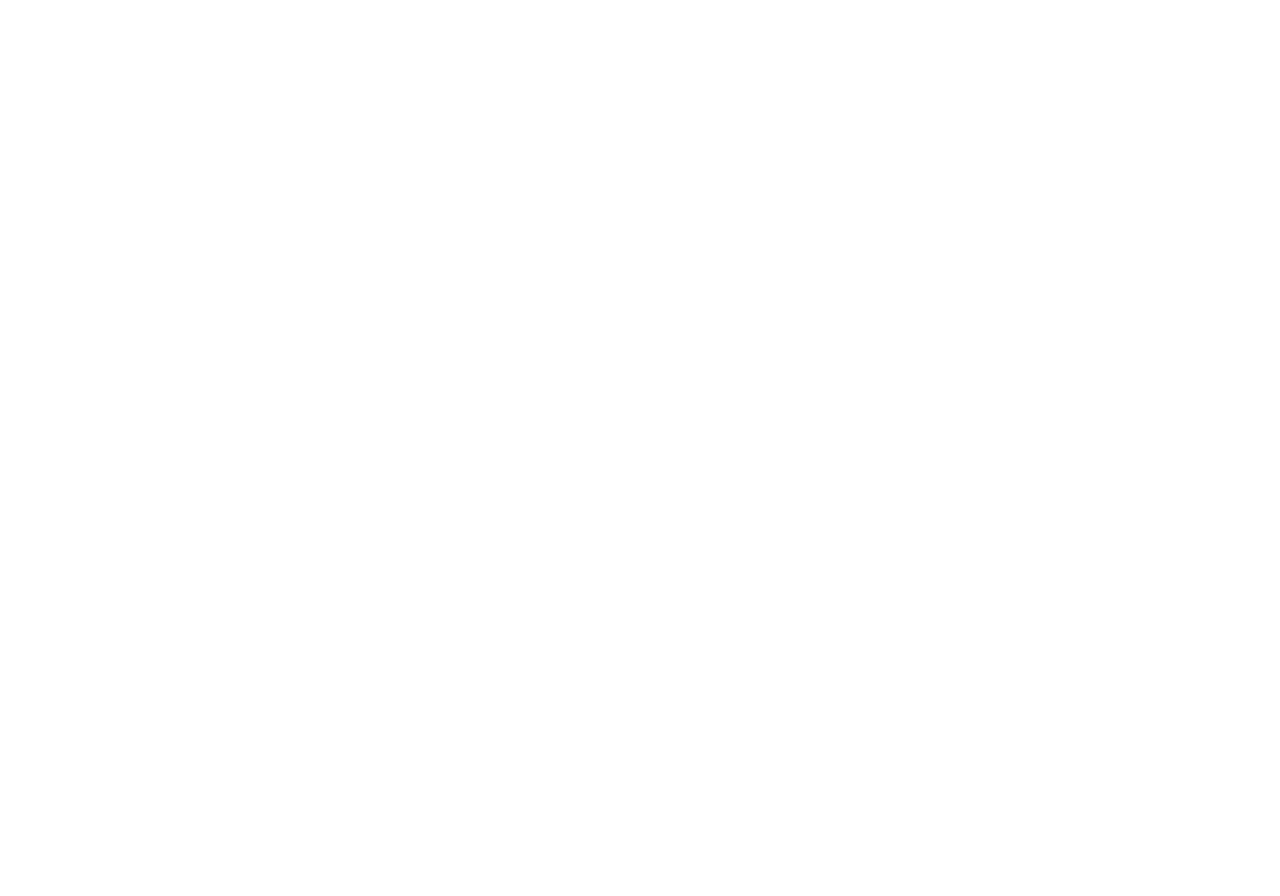
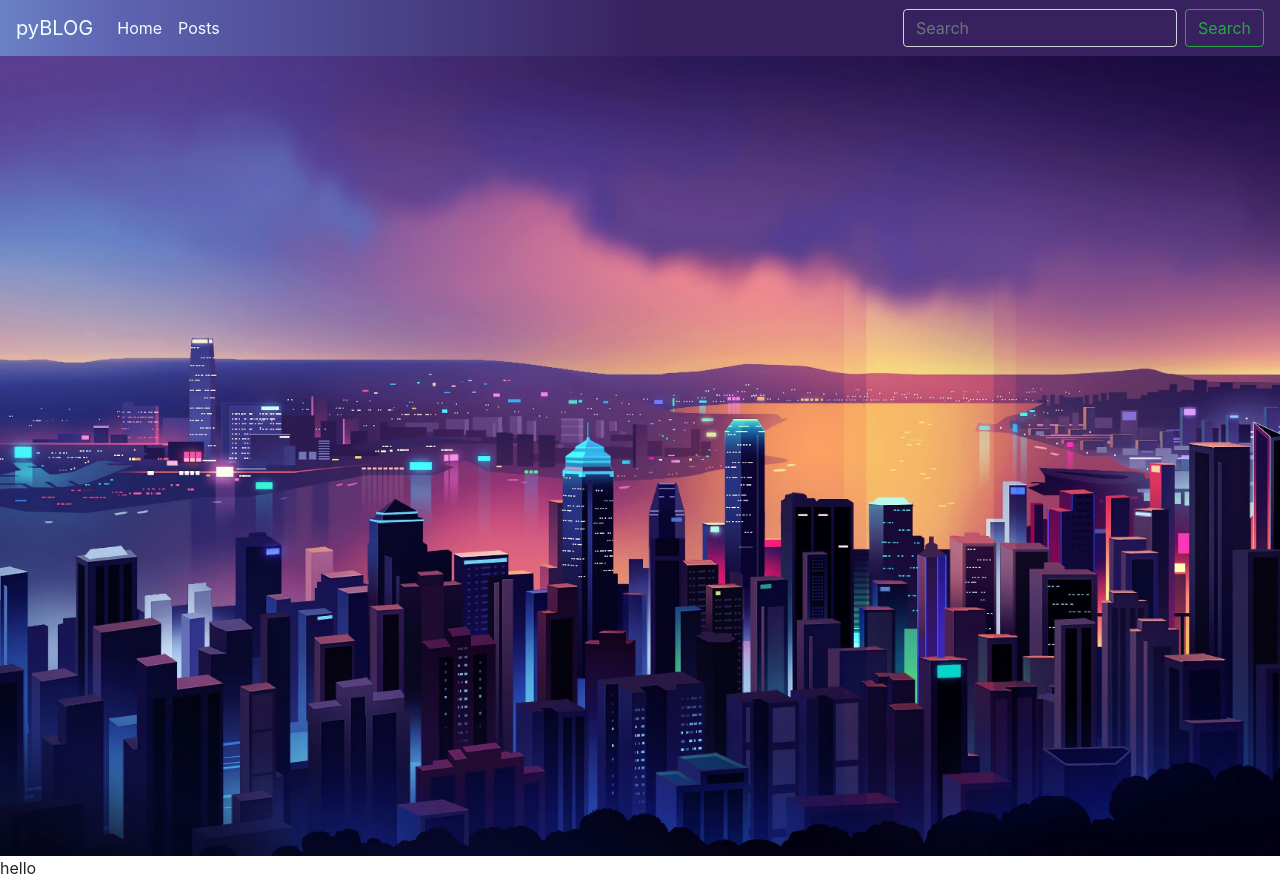
Before and after one commit to Akshay-Rohatgi/pyBLOG, a Flask app: page / in a window 1280 px wide. Before the commit the page is empty. Before the commit the page ends 800 px from the top, so only its background shows below. Run offline with Flask 2, Linux system fonts and the light colour scheme; some libraries are stand-ins or nearby versions.

Commit message:
ill figure it out

```diff
--- a/app.py
+++ b/app.py
@@ -11,8 +11,12 @@ def md5(text):
 app = Flask(__name__, static_folder='static', static_url_path='')
 
 @app.route('/')
+def main():
+    return render_template('index.html')
+
+@app.route('/home')
 def home():
-    return render_template('home.html')
+    return render_template('index.html')
 
 @app.route('/login', methods=['GET','POST'])
 def login():
--- /dev/null
+++ b/static/style.css
@@ -0,0 +1,12 @@
+html {
+    font-family: 'Rokkitt', serif;
+}
+
+.banner {
+    height: 100vh;
+    min-height: 500px;
+    background-image: url('background.jpeg');
+    background-size: cover;
+    background-position: center;
+    background-repeat: no-repeat;
+}
--- /dev/null
+++ b/templates/index.html
@@ -0,0 +1,21 @@
+{% extends "layout.html" %}
+
+{% block content %}
+
+<body>
+
+    <header class="banner">
+        <div class="container h-100">
+            <div class="row h-100 align-items-center">
+                <div class="col-12 text-center">
+                </div>
+            </div>
+        </div>
+    </header>
+
+    <div>
+        <p>hello</p>
+    </div>
+
+</body>
+{% endblock %}
--- a/templates/layout.html
+++ b/templates/layout.html
@@ -1,5 +1,6 @@
 <!DOCTYPE html>
 <html lang="en">
+
 <head>
     {% block head %}
     <title>{% block title %}{% endblock title %}pyBLOG</title>
@@ -10,7 +11,7 @@
     <meta http-equiv="Expires" content="0" />
     <link rel="icon" type="image/png" href="logo.png">
     <link rel="stylesheet" href="style.css">
-    <link href="https://fonts.googleapis.com/css2?family=Inconsolata:wght@600&display=swap" rel="stylesheet">
+    <link href="https://fonts.googleapis.com/css2?family=Rokkitt&display=swap" rel="stylesheet">
     <link rel="stylesheet" href="https://stackpath.bootstrapcdn.com/bootstrap/4.5.0/css/bootstrap.min.css"
         integrity="sha384-9aIt2nRpC12Uk9gS9baDl411NQApFmC26EwAOH8WgZl5MYYxFfc+NcPb1dKGj7Sk" crossorigin="anonymous">
     <script src="https://code.jquery.com/jquery-3.5.1.slim.min.js"
@@ -25,6 +26,29 @@
     {% endblock %}
 </head>
 
+<nav class="navbar navbar-expand-lg" style="background: rgb(106,129,196);
+background: linear-gradient(90deg, rgba(106,129,196,1) 0%, rgba(94,100,178,1) 9%, rgba(55,33,95,1) 51%);">
+    <button class="navbar-toggler" type="button" data-toggle="collapse" data-target="#navbarToggler"
+        aria-controls="navbarToggler" aria-expanded="false" aria-label="Toggle navigation">
+        <span class="navbar-toggler-icon"></span>
+    </button>
+    <div class="collapse navbar-collapse" id="navbarToggler">
+        <a class="navbar-brand" style="color: azure;" href="{{ url_for('main') }}">pyBLOG</a>
+        <ul class="navbar-nav mr-auto mt-2 mt-lg-0">
+            <li class="nav-item">
+                <a class="nav-link" style="color: azure;" href="{{ url_for('home') }}">Home</a>
+            </li>
+            <li class="nav-item">
+                <a class="nav-link" style="color: azure;" href="{{ url_for('posts') }}">Posts</a>
+            </li>
+        </ul>
+        <form action="post" class="form-inline my-2 my-lg-0">
+            <input style="background: rgba(55,33,95,1); color: azure;" class="form-control mr-sm-2" type="search" placeholder="Search" aria-label="Search">
+            <button class="btn btn-outline-success my-2 my-sm-0" type="submit">Search</button>
+        </form>
+    </div>
+</nav>
+
 {% block content %}{% endblock%}
 
 </html>
```
Also changed, not shown: static/background.jpeg (added), templates/home.html (deleted).
